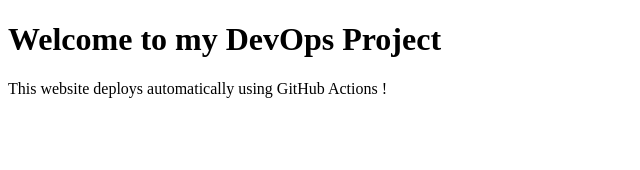
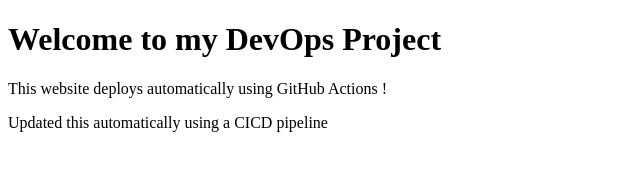
Before and after one commit to Juverlie/my-devops-mini-project, a plain HTML site: page index.html in a window 1280 px wide. Shown: the whole page, without its empty margins (0-640 px from the left). Drawn offline with Linux system fonts and the light colour scheme.

Commit message:
Made a change to test my CI/CD pipeline

```diff
--- a/index.html
+++ b/index.html
@@ -1,3 +1,5 @@
+
+
 <!DOCTYPE
  html>
 <html>
@@ -26,6 +28,7 @@
  GitHub
  Actions
  !
- </p>
+<p>
+ Updated this automatically using a CICD pipeline</p>
  </body>
  </html>
```
